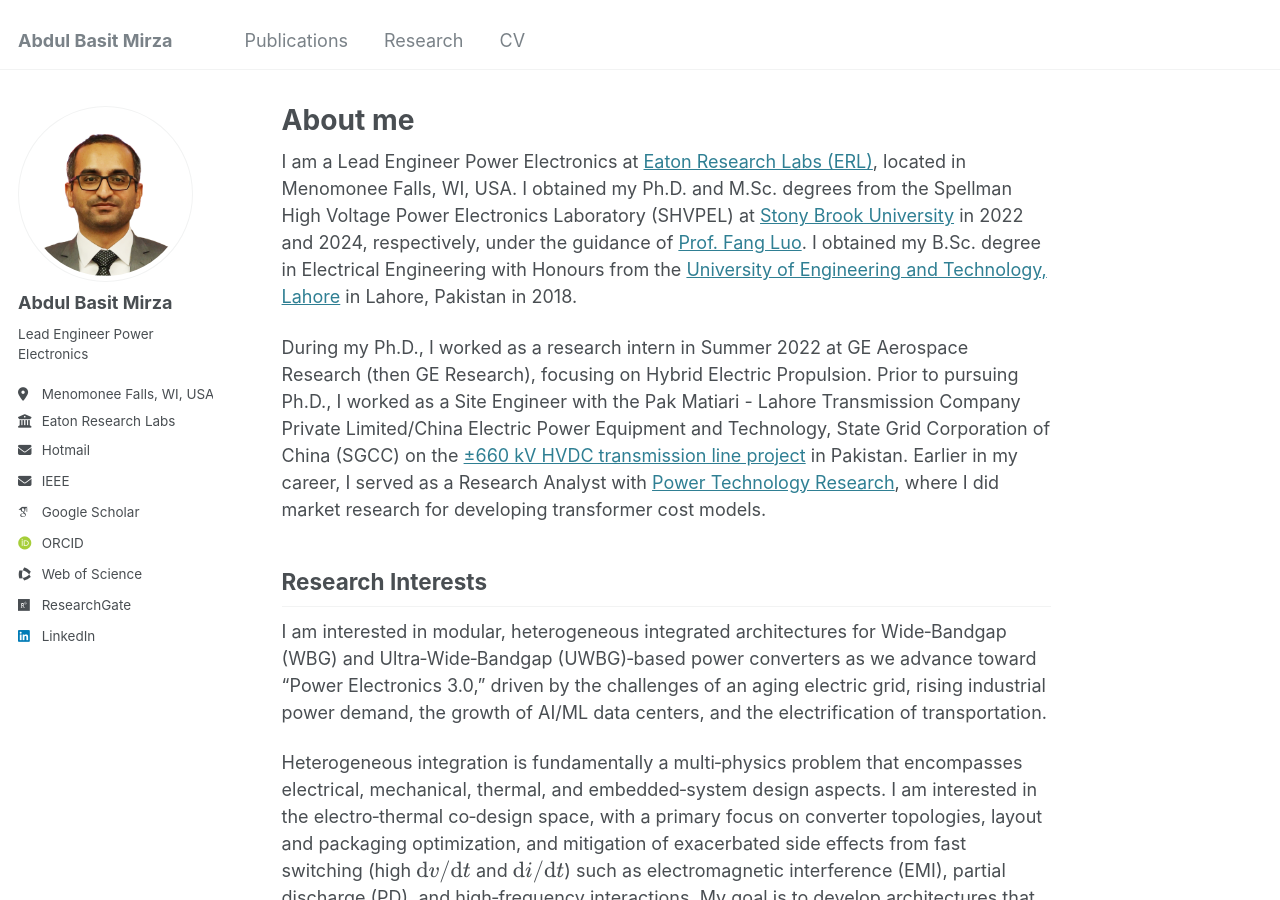
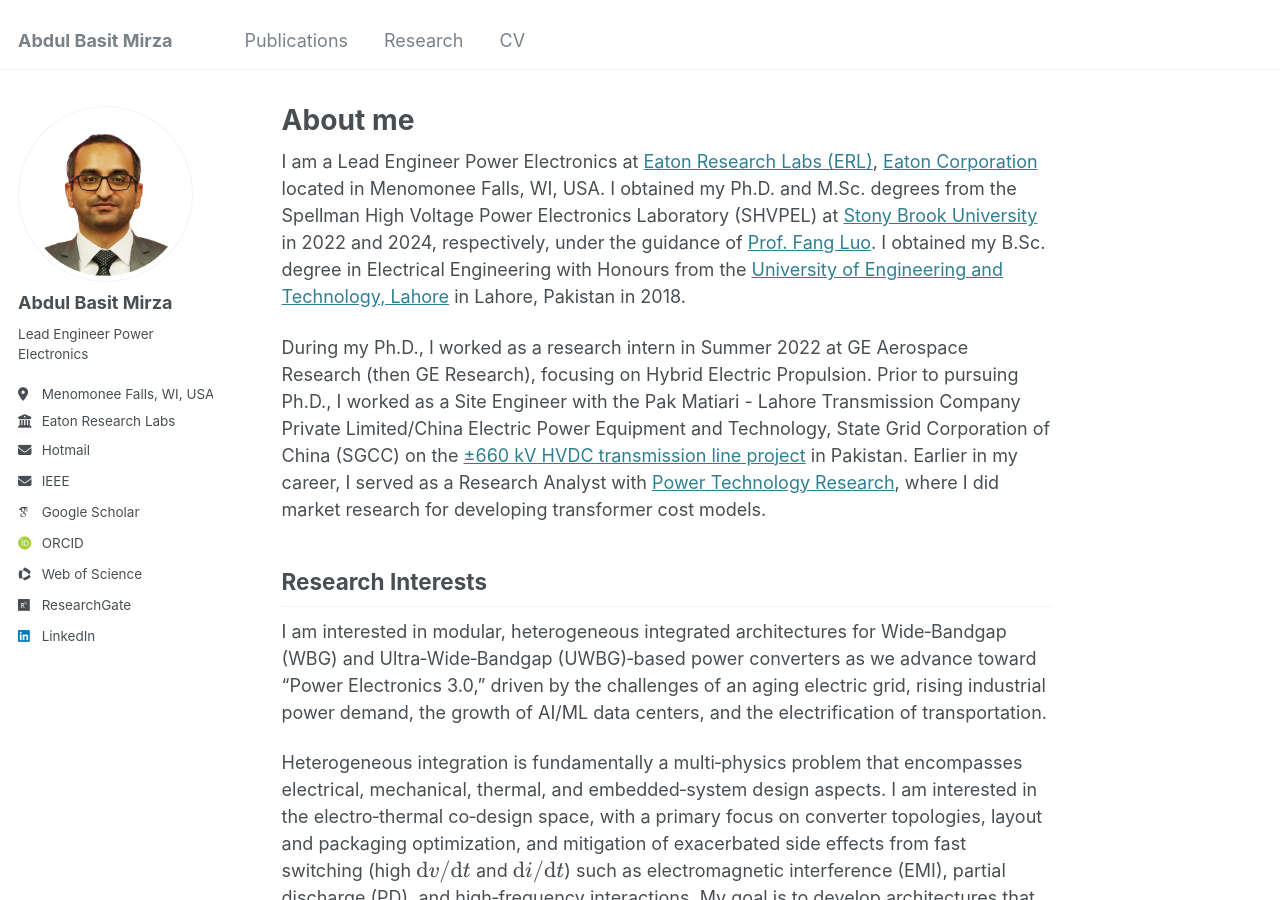
Before and after one commit to AbdulBasitMirza/abdulbasitmirza.github.io, a Jekyll site: the page built from _pages/about.md, in a window 1280 px wide and 900 px high. Built offline with Jekyll 4.4.1, drawn with Linux system fonts in a browser that asks for light colours; some web fonts are replaced.

Commit message:
Update about.md

```diff
--- a/_pages/about.md
+++ b/_pages/about.md
@@ -7,7 +7,7 @@ redirect_from:
   - /about.html
 ---
 
-I am a Lead Engineer Power Electronics at [Eaton Research Labs (ERL)](https://www.eaton.com/us/en-us/company/research-and-development.html), located in Menomonee Falls, WI, USA. I obtained my Ph.D. and M.Sc. degrees from the Spellman High Voltage Power Electronics Laboratory (SHVPEL) at [Stony Brook University](https://www.stonybrook.edu) in 2022 and 2024, respectively, under the guidance of [Prof. Fang Luo](https://www.stonybrook.edu/commcms/electrical/people/-core_faculty/luo_fang). I obtained my B.Sc. degree in Electrical Engineering with Honours from the [University of Engineering and Technology, Lahore](https://www.uet.edu.pk/home/) in Lahore, Pakistan in 2018.
+I am a Lead Engineer Power Electronics at [Eaton Research Labs (ERL)](https://www.eaton.com/us/en-us/company/research-and-development.html), [Eaton Corporation](https://www.eaton.com/us/en-us.html) located in Menomonee Falls, WI, USA. I obtained my Ph.D. and M.Sc. degrees from the Spellman High Voltage Power Electronics Laboratory (SHVPEL) at [Stony Brook University](https://www.stonybrook.edu) in 2022 and 2024, respectively, under the guidance of [Prof. Fang Luo](https://www.stonybrook.edu/commcms/electrical/people/-core_faculty/luo_fang). I obtained my B.Sc. degree in Electrical Engineering with Honours from the [University of Engineering and Technology, Lahore](https://www.uet.edu.pk/home/) in Lahore, Pakistan in 2018.
 
 During my Ph.D., I worked as a research intern in Summer 2022 at GE Aerospace Research (then GE Research), focusing on Hybrid Electric Propulsion. Prior to pursuing Ph.D., I worked as a Site Engineer with the Pak Matiari - Lahore Transmission Company Private Limited/China Electric Power Equipment and Technology, State Grid Corporation of China (SGCC) on the [±660 kV HVDC transmission line project](https://cpec.gov.pk/project-details/17) in Pakistan. Earlier in my career, I served as a Research Analyst with [Power Technology Research](https://ptr.inc), where I did market research for developing transformer cost models.
 
```
